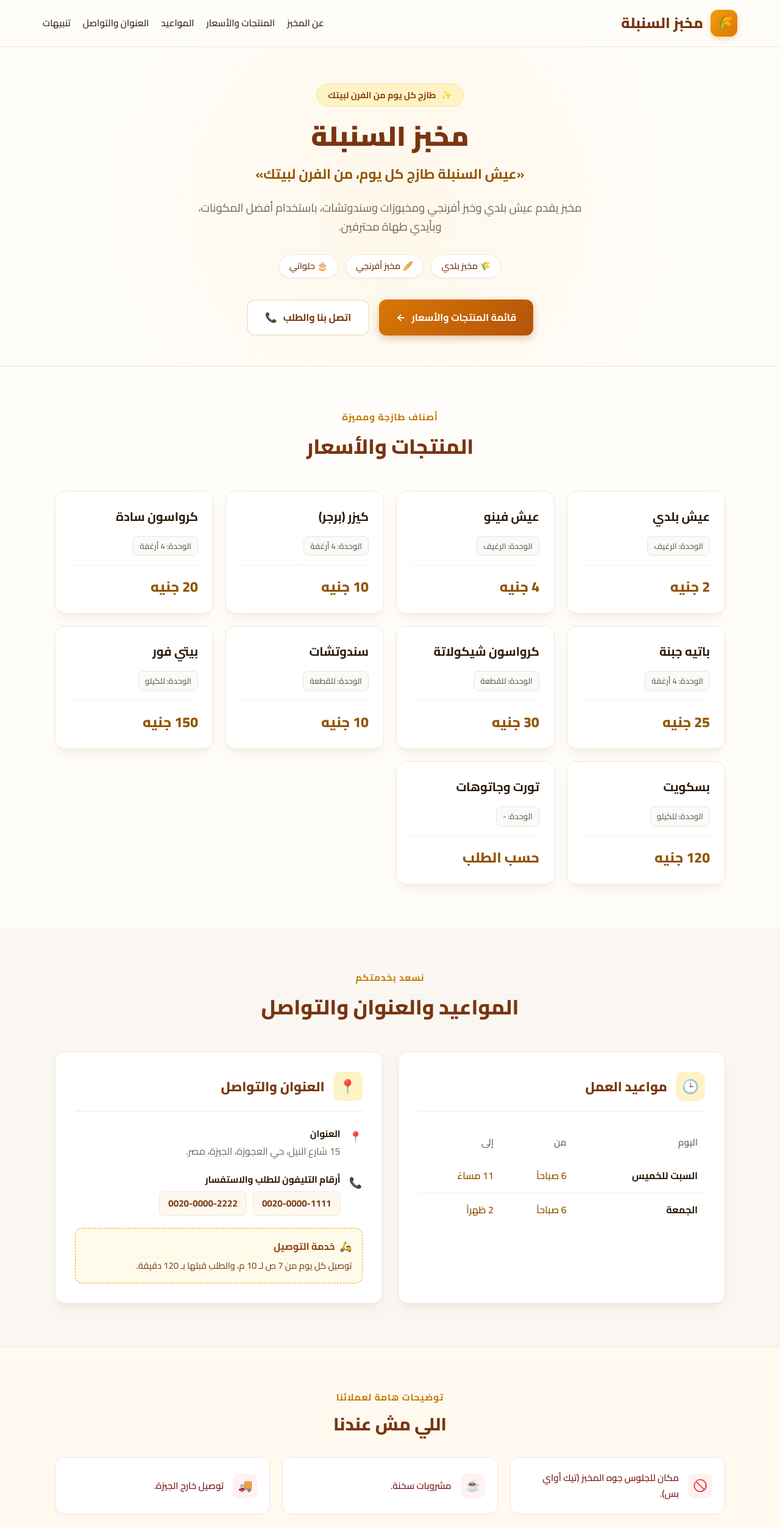
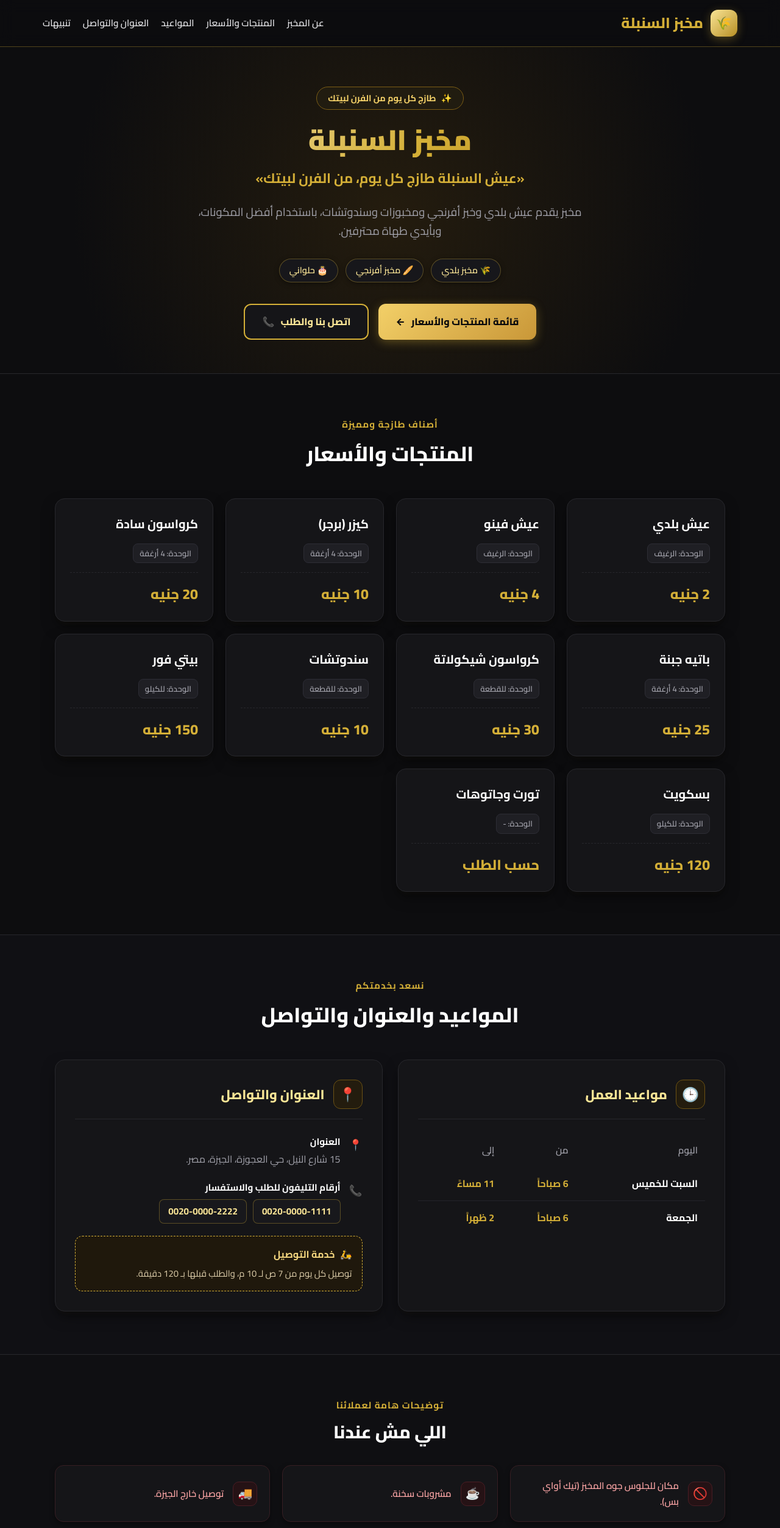
Before and after one commit to mohamedninja26-dotcom/Sonbola, a plain HTML site: page index.html in a window 1280 px wide. Shown: the top 2505 px of the page at 61% size. Drawn offline with Linux system fonts and the light colour scheme.

Commit message:
Update color theme to luxury gold and black

```diff
--- a/index.html
+++ b/index.html
@@ -9,21 +9,24 @@
   <link href="https://fonts.googleapis.com/css2?family=Cairo:wght@400;600;700;800;900&display=swap" rel="stylesheet">
   <style>
     :root {
-      --primary: #c27803;
-      --primary-dark: #925400;
-      --primary-light: #fef08a;
-      --secondary: #78350f;
-      --dark: #291807;
-      --light: #fffdfa;
-      --card-bg: #ffffff;
-      --border: #f3e8d2;
-      --text: #372b21;
-      --text-muted: #736456;
-      --badge-bg: #fef3c7;
-      --badge-color: #92400e;
+      --primary: #d4af37;
+      --primary-dark: #b89025;
+      --primary-light: #fae596;
+      --secondary: #f5d77f;
+      --dark: #0a0a0c;
+      --light: #0d0d0f;
+      --surface: #141417;
+      --card-bg: #151518;
+      --border: #27272c;
+      --border-gold: rgba(212, 175, 55, 0.35);
+      --text: #f4f4f6;
+      --text-muted: #a1a1aa;
+      --badge-bg: #211c10;
+      --badge-color: #f3d068;
+      --badge-border: #7c5d15;
       --radius: 16px;
-      --shadow: 0 10px 25px -5px rgba(120, 53, 15, 0.08), 0 8px 10px -6px rgba(120, 53, 15, 0.04);
-      --shadow-hover: 0 20px 30px -10px rgba(120, 53, 15, 0.15);
+      --shadow: 0 10px 25px -5px rgba(0, 0, 0, 0.6), 0 8px 10px -6px rgba(212, 175, 55, 0.05);
+      --shadow-hover: 0 20px 35px -8px rgba(212, 175, 55, 0.25);
       --transition: all 0.25s ease-in-out;
     }
 
@@ -64,9 +67,9 @@
       position: sticky;
       top: 0;
       z-index: 100;
-      background: rgba(255, 253, 250, 0.95);
-      backdrop-filter: blur(10px);
-      border-bottom: 1px solid var(--border);
+      background: rgba(13, 13, 15, 0.92);
+      backdrop-filter: blur(12px);
+      border-bottom: 1px solid var(--border-gold);
     }
 
     .navbar {
@@ -82,19 +85,20 @@
       gap: 12px;
       font-size: 1.5rem;
       font-weight: 800;
-      color: var(--secondary);
+      color: var(--primary);
     }
 
     .logo-icon {
       width: 44px;
       height: 44px;
-      background: linear-gradient(135deg, #f59e0b, #d97706);
+      background: linear-gradient(135deg, #fae596, #b89025);
       border-radius: 12px;
       display: flex;
       align-items: center;
       justify-content: center;
-      color: white;
-      box-shadow: 0 4px 10px rgba(217, 119, 6, 0.3);
+      color: #0a0a0c;
+      font-size: 1.3rem;
+      box-shadow: 0 4px 15px rgba(212, 175, 55, 0.35);
     }
 
     .nav-links {
@@ -105,7 +109,7 @@
 
     .nav-links a {
       font-weight: 600;
-      color: var(--text);
+      color: #e4e4e7;
       transition: var(--transition);
       font-size: 0.95rem;
     }
@@ -116,10 +120,10 @@
 
     /* Hero Section */
     .hero {
-      padding: 60px 0 50px;
+      padding: 65px 0 55px;
       text-align: center;
       position: relative;
-      background: radial-gradient(circle at center, #fef7ea 0%, #fffdfa 70%);
+      background: radial-gradient(circle at center, #241c0e 0%, #0d0d0f 75%);
       border-bottom: 1px solid var(--border);
     }
 
@@ -134,13 +138,15 @@
       font-size: 0.9rem;
       font-weight: 700;
       margin-bottom: 20px;
-      border: 1px solid #fde68a;
+      border: 1px solid var(--badge-border);
     }
 
     .hero h1 {
-      font-size: 2.8rem;
+      font-size: 2.9rem;
       font-weight: 900;
-      color: var(--secondary);
+      background: linear-gradient(135deg, #fff7d6 0%, #d4af37 55%, #aa7c11 100%);
+      -webkit-background-clip: text;
+      -webkit-text-fill-color: transparent;
       margin-bottom: 15px;
       line-height: 1.25;
     }
@@ -148,7 +154,7 @@
     .hero-slogan {
       font-size: 1.4rem;
       font-weight: 700;
-      color: var(--primary-dark);
+      color: var(--primary);
       margin-bottom: 20px;
     }
 
@@ -168,14 +174,14 @@
     }
 
     .hero-tag {
-      background: #ffffff;
-      border: 1px solid var(--border);
+      background: #17171b;
+      border: 1px solid var(--border-gold);
       padding: 6px 16px;
       border-radius: 30px;
       font-size: 0.9rem;
       font-weight: 600;
-      color: var(--secondary);
-      box-shadow: 0 2px 4px rgba(0, 0, 0, 0.03);
+      color: var(--primary-light);
+      box-shadow: 0 2px 8px rgba(0, 0, 0, 0.4);
     }
 
     .hero-actions {
@@ -192,33 +198,34 @@
       gap: 10px;
       padding: 14px 28px;
       border-radius: 12px;
-      font-weight: 700;
+      font-weight: 800;
       font-size: 1rem;
       transition: var(--transition);
       cursor: pointer;
     }
 
     .btn-primary {
-      background: linear-gradient(135deg, #d97706, #b45309);
-      color: #ffffff;
-      box-shadow: 0 4px 14px rgba(180, 83, 9, 0.35);
+      background: linear-gradient(135deg, #f3d068, #c99738);
+      color: #0a0a0c;
+      box-shadow: 0 4px 16px rgba(212, 175, 55, 0.35);
     }
 
     .btn-primary:hover {
-      background: linear-gradient(135deg, #b45309, #92400e);
+      background: linear-gradient(135deg, #fae596, #d4af37);
       transform: translateY(-2px);
-      box-shadow: 0 6px 20px rgba(180, 83, 9, 0.45);
+      box-shadow: 0 6px 24px rgba(212, 175, 55, 0.5);
     }
 
     .btn-outline {
-      background: #ffffff;
-      color: var(--secondary);
-      border: 2px solid var(--border);
+      background: #151518;
+      color: var(--primary-light);
+      border: 2px solid var(--primary);
     }
 
     .btn-outline:hover {
-      border-color: var(--primary);
-      color: var(--primary-dark);
+      background: var(--primary);
+      color: #0a0a0c;
+      border-color: var(--primary-light);
       transform: translateY(-2px);
     }
 
@@ -245,7 +252,7 @@
     .section-title {
       font-size: 2.1rem;
       font-weight: 800;
-      color: var(--secondary);
+      color: #ffffff;
     }
 
     /* Products Grid */
@@ -276,7 +283,7 @@
       right: 0;
       left: 0;
       height: 4px;
-      background: linear-gradient(90deg, #f59e0b, #d97706);
+      background: linear-gradient(90deg, #d4af37, #fae596);
       opacity: 0;
       transition: var(--transition);
     }
@@ -284,7 +291,7 @@
     .product-card:hover {
       transform: translateY(-4px);
       box-shadow: var(--shadow-hover);
-      border-color: #fde68a;
+      border-color: var(--primary);
     }
 
     .product-card:hover::before {
@@ -301,14 +308,14 @@
     .product-name {
       font-size: 1.25rem;
       font-weight: 700;
-      color: var(--dark);
+      color: #ffffff;
     }
 
     .product-unit {
       display: inline-block;
-      background: #fafaf9;
-      color: var(--text-muted);
-      border: 1px solid #e7e5e4;
+      background: #1f1f24;
+      color: #a1a1aa;
+      border: 1px solid #2d2d35;
       padding: 4px 10px;
       border-radius: 8px;
       font-size: 0.82rem;
@@ -328,7 +335,7 @@
     .product-price {
       font-size: 1.45rem;
       font-weight: 800;
-      color: var(--primary-dark);
+      color: var(--primary);
     }
 
     /* Hours & Location Cards */
@@ -359,8 +366,9 @@
       width: 48px;
       height: 48px;
       border-radius: 12px;
-      background: #fef3c7;
-      color: #b45309;
+      background: #231c0e;
+      color: #f3d068;
+      border: 1px solid #6c5214;
       display: flex;
       align-items: center;
       justify-content: center;
@@ -371,7 +379,7 @@
     .info-card-title {
       font-size: 1.35rem;
       font-weight: 800;
-      color: var(--secondary);
+      color: var(--primary-light);
     }
 
     /* Hours Table */
@@ -387,7 +395,7 @@
     }
 
     .hours-table tr {
-      border-bottom: 1px solid #f5f0e8;
+      border-bottom: 1px solid #24242a;
     }
 
     .hours-table tr:last-child {
@@ -402,12 +410,12 @@
 
     .hours-day {
       font-weight: 700;
-      color: var(--dark);
+      color: #ffffff;
     }
 
     .hours-time {
-      font-weight: 600;
-      color: var(--primary-dark);
+      font-weight: 700;
+      color: var(--primary);
     }
 
     /* Contact Details */
@@ -430,7 +438,7 @@
 
     .contact-label {
       font-weight: 700;
-      color: var(--dark);
+      color: #ffffff;
       font-size: 0.95rem;
       display: block;
       margin-bottom: 2px;
@@ -451,25 +459,25 @@
     .phone-link {
       direction: ltr;
       display: inline-block;
-      background: #fdf8ef;
-      border: 1px solid #fae6be;
+      background: #18181c;
+      border: 1px solid var(--border-gold);
       padding: 6px 14px;
       border-radius: 8px;
       font-weight: 700;
-      color: var(--secondary);
+      color: var(--primary-light);
       transition: var(--transition);
       font-size: 0.95rem;
     }
 
     .phone-link:hover {
       background: var(--primary);
-      color: #ffffff;
+      color: #0a0a0c;
       border-color: var(--primary);
     }
 
     .delivery-note {
-      background: #fffbeb;
-      border: 1px dashed #f59e0b;
+      background: #1f180c;
+      border: 1px dashed var(--primary);
       padding: 16px;
       border-radius: 12px;
       margin-top: 20px;
@@ -477,7 +485,7 @@
 
     .delivery-note-title {
       font-weight: 700;
-      color: #92400e;
+      color: #f5d77f;
       margin-bottom: 5px;
       display: flex;
       align-items: center;
@@ -486,12 +494,12 @@
 
     .delivery-note p {
       font-size: 0.92rem;
-      color: #78350f;
+      color: #dfcfab;
     }
 
     /* Limitations / What we don't have */
     .limitations-section {
-      background: #fff9f0;
+      background: #0f0f12;
       border-top: 1px solid var(--border);
       border-bottom: 1px solid var(--border);
     }
@@ -503,22 +511,23 @@
     }
 
     .limitation-item {
-      background: #ffffff;
-      border: 1px solid #fee2e2;
+      background: var(--card-bg);
+      border: 1px solid #361e23;
       border-radius: 14px;
       padding: 20px;
       display: flex;
       align-items: center;
       gap: 15px;
-      box-shadow: 0 4px 6px -1px rgba(0, 0, 0, 0.02);
+      box-shadow: 0 4px 10px rgba(0, 0, 0, 0.4);
     }
 
     .limitation-icon {
       width: 40px;
       height: 40px;
-      background: #fef2f2;
+      background: #251215;
+      border: 1px solid #4a1d24;
       border-radius: 10px;
-      color: #dc2626;
+      color: #f87171;
       display: flex;
       align-items: center;
       justify-content: center;
@@ -528,16 +537,16 @@
 
     .limitation-text {
       font-weight: 600;
-      color: #7f1d1d;
+      color: #fca5a5;
       font-size: 0.95rem;
     }
 
     /* Footer */
     footer {
-      background: var(--dark);
-      color: #e5ded7;
+      background: #070709;
+      color: #a1a1aa;
       padding: 40px 0 25px;
-      border-top: 4px solid var(--primary);
+      border-top: 2px solid var(--primary);
     }
 
     .footer-content {
@@ -551,21 +560,21 @@
     .footer-logo {
       font-size: 1.4rem;
       font-weight: 800;
-      color: #ffffff;
+      color: var(--primary);
     }
 
     .footer-slogan {
-      color: #fde68a;
+      color: var(--primary-light);
       font-size: 1rem;
       font-weight: 600;
     }
 
     .footer-copy {
       font-size: 0.85rem;
-      color: #a89a8f;
+      color: #71717a;
       margin-top: 15px;
       padding-top: 15px;
-      border-top: 1px solid rgba(255, 255, 255, 0.1);
+      border-top: 1px solid #1a1a1e;
       width: 100%;
     }
 
@@ -830,7 +839,7 @@
   </section>
 
   <!-- Hours & Location / Contact Section -->
-  <section class="section" style="background-color: #faf7f2;" id="hours">
+  <section class="section" style="background-color: #101014; border-top: 1px solid var(--border);" id="hours">
     <div class="container">
       <div class="section-title-wrap">
         <span class="section-subtitle">نسعد بخدمتكم</span>
@@ -937,7 +946,7 @@
     <div class="container footer-content">
       <div class="footer-logo">🌾 مخبز السنبلة</div>
       <p class="footer-slogan">«عيش السنبلة طازج كل يوم، من الفرن لبيتك»</p>
-      <p style="color: #c4b5a5; font-size: 0.95rem;">15 شارع النيل، حي العجوزة، الجيزة، مصر</p>
+      <p style="color: #a1a1aa; font-size: 0.95rem;">15 شارع النيل، حي العجوزة، الجيزة، مصر</p>
       <div class="footer-copy">
         جميع المعلومات مطابقة لورقة معلومات المخبز الرسمية.
       </div>
@@ -946,7 +955,7 @@
 
   <!-- Mobile Quick Action Call Bar -->
   <div class="mobile-sticky-bar">
-    <a href="tel:002000001111" class="btn btn-primary" style="width: 100%; border-radius: 50px; box-shadow: 0 4px 15px rgba(180, 83, 9, 0.45); font-size: 1.05rem;">
+    <a href="tel:002000001111" class="btn btn-primary" style="width: 100%; border-radius: 50px; box-shadow: 0 4px 20px rgba(212, 175, 55, 0.4); font-size: 1.05rem;">
       <span>📞</span>
       <span>اتصل للطلب: 0020-0000-1111</span>
     </a>
```
